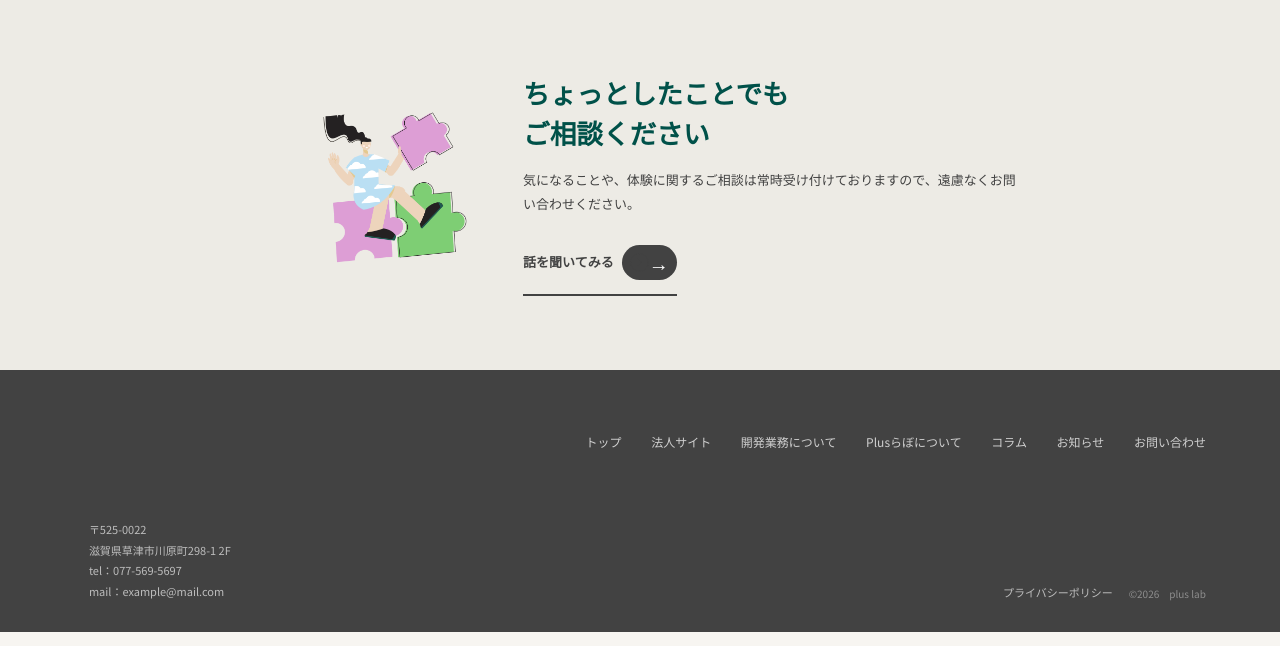
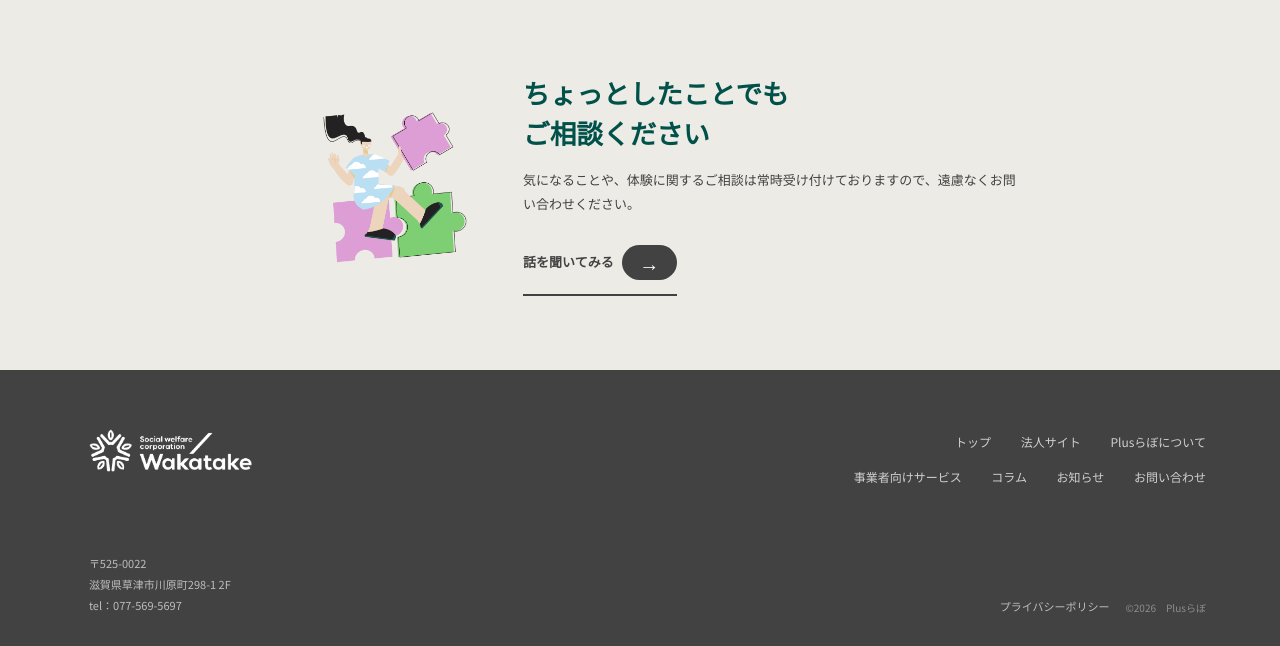
Before and after one commit to pluslub/labo, a PHP site: page /contact.html in a window 1280 px wide. Shown: the part 1259-1905 px from the top of the page. Run offline with PHP 8.4, Linux system fonts and the light colour scheme; some libraries are stand-ins or nearby versions.

Commit message:
お問い合わせフォームのメール送信元修正・送信完了ページのフッター統一
- contact-send.php: 送信先(To)と送信元(From)のアドレスを分離し、Fromをサイト自身のドメインに変更してメール不達を修正
- contact-thanks.html: フッターをcontact.htmlと同じ内容（ロゴ画像・2段ナビ・コピーライト）に統一
- contact.html: フッター・CTAセクションの微調整

```diff
--- a/contact.html
+++ b/contact.html
@@ -27,6 +27,7 @@ $send_error = isset($_GET['error']) && $_GET['error'] === '2';
     gtag('js', new Date());
 
     gtag('config', 'G-GEXX84LLRY');
+    gtag('config', 'AW-17541451522');
     </script>
   </head>
 <body>
@@ -180,9 +181,7 @@ $send_error = isset($_GET['error']) && $_GET['error'] === '2';
                 <p class="p-cta__text">気になることや、体験に関するご相談は常時受け付けておりますので、遠慮なくお問い合わせください。</p>
                 <a href="contact.html" class="c-btn c-btn--dark">
                     話を聞いてみる
-            <span class="c-btn__icon" aria-hidden="true">
-              <svg viewBox="0 0 32 32" fill="none" xmlns="http://www.w3.org/2000/svg"><circle cx="16" cy="16" r="15" stroke="currentColor" stroke-width="1.5"/><path d="M13 10L19 16L13 22" stroke="currentColor" stroke-width="1.5" stroke-linecap="round" stroke-linejoin="round"/></svg>
-            </span>
+                    <span class="c-btn__icon" aria-hidden="true"></span>
                 </a>
             </div>
         </div>
@@ -194,15 +193,17 @@ $send_error = isset($_GET['error']) && $_GET['error'] === '2';
   <footer class="l-footer">
     <div class="l-footer__inner">
       <div class="l-footer__top">
-        <a href="index.html" class="l-footer__logo" aria-label="Plusらぼ トップへ">
-          <div class="l-footer__logo-placeholder"></div>
+        <a href="index.html" class="l-footer__logo l-footer__logo--pc" aria-label="Plusらぼ トップへ">
+          <img src="./assets/images/logo_01_white.png" alt="Plusらぼ" class="l-footer__logo-img">
         </a>
         <nav class="l-footer__nav" aria-label="フッターナビゲーション">
           <ul class="l-footer__nav-list">
             <li><a href="index.html" class="l-footer__nav-link">トップ</a></li>
             <li><a href="https://www.wakatake.info/" class="l-footer__nav-link">法人サイト</a></li>
-            <li><a href="service-business.html" class="l-footer__nav-link">開発業務について</a></li>
             <li><a href="about.html" class="l-footer__nav-link">Plusらぼについて</a></li>
+          </ul>
+          <ul class="l-footer__nav-list">
+            <li><a href="service-business.html" class="l-footer__nav-link">事業者向けサービス</a></li>
             <li><a href="lab-column/" class="l-footer__nav-link">コラム</a></li>
             <li><a href="https://pluslab.wakatake.info/archives/category/news" class="l-footer__nav-link">お知らせ</a></li>
             <li><a href="contact.html" class="l-footer__nav-link">お問い合わせ</a></li>
@@ -214,13 +215,16 @@ $send_error = isset($_GET['error']) && $_GET['error'] === '2';
           〒525-0022<br>
           滋賀県草津市川原町298-1 2F<br>
           tel：<a href="tel:0775695697">077-569-5697</a><br>
-          mail：<a href="mailto:example@mail.com">example@mail.com</a>
         </address>
         <div class="l-footer__legal">
           <a href="privacy.html" class="l-footer__privacy">プライバシーポリシー</a>
-          <small class="l-footer__copy">©2026　plus lab</small>
+          <small class="l-footer__copy">©2026　Plusらぼ</small>
         </div>
       </div>
+      <!-- SP専用ロゴ（最下部） -->
+      <a href="index.html" class="l-footer__logo l-footer__logo--sp" aria-hidden="true" tabindex="-1">
+        <img src="./assets/images/logo_01_white.png" alt="" class="l-footer__logo-img">
+      </a>
     </div>
   </footer>
 
```
Also changed, not shown: contact-send.php (+17 -9 lines), contact-thanks.html (+16 -11 lines), 2 other files. Lines whose indentation alone changed are shown as unchanged.
